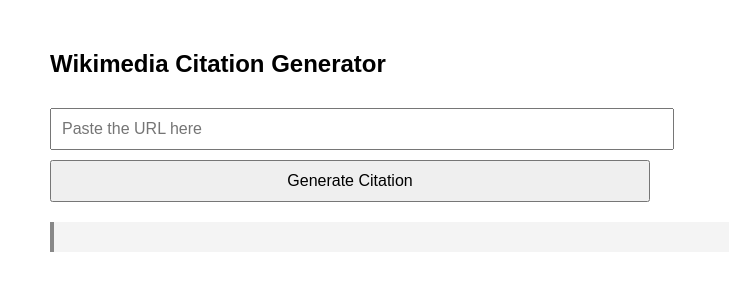
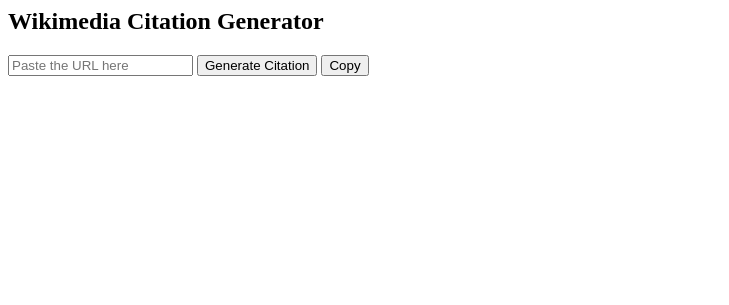
Before and after one commit to Charankav/tool, a plain HTML site: page index.html in a window 1280 px wide. Shown: the whole page, without its empty margins (0-729 px from the left). Drawn offline with Linux system fonts and the light colour scheme.

Commit message:
index.html

```diff
--- a/index.html
+++ b/index.html
@@ -1,35 +1,9 @@
-<!DOCTYPE html>
-<html lang="en">
-<head>
-  <meta charset="UTF-8">
-  <title>Citation Generator</title>
-  <style>
-    body {
-      font-family: Arial, sans-serif;
-      margin: 50px;
-    }
-    input, button {
-      padding: 10px;
-      margin-top: 10px;
-      width: 100%;
-      max-width: 600px;
-      font-size: 16px;
-    }
-    pre {
-      background-color: #f4f4f4;
-      padding: 15px;
-      margin-top: 20px;
-      white-space: pre-wrap;
-      word-wrap: break-word;
-      border-left: 4px solid #888;
-    }
-  </style>
-</head>
 <body>
 
   <h2>Wikimedia Citation Generator</h2>
   <input type="text" id="urlInput" placeholder="Paste the URL here">
   <button onclick="generateCitation()">Generate Citation</button>
+  <button onclick="copyCitation()">Copy</button>
 
   <pre id="output"></pre>
 
@@ -50,7 +24,17 @@
         document.getElementById("output").textContent = "Invalid URL.";
       }
     }
+
+    function copyCitation() {
+      const output = document.getElementById("output");
+      const text = output.textContent;
+
+      navigator.clipboard.writeText(text).then(() => {
+        alert("Citation copied to clipboard!");
+      }).catch(err => {
+        alert("Failed to copy text: " + err);
+      });
+    }
   </script>
 
 </body>
-</html>
```
